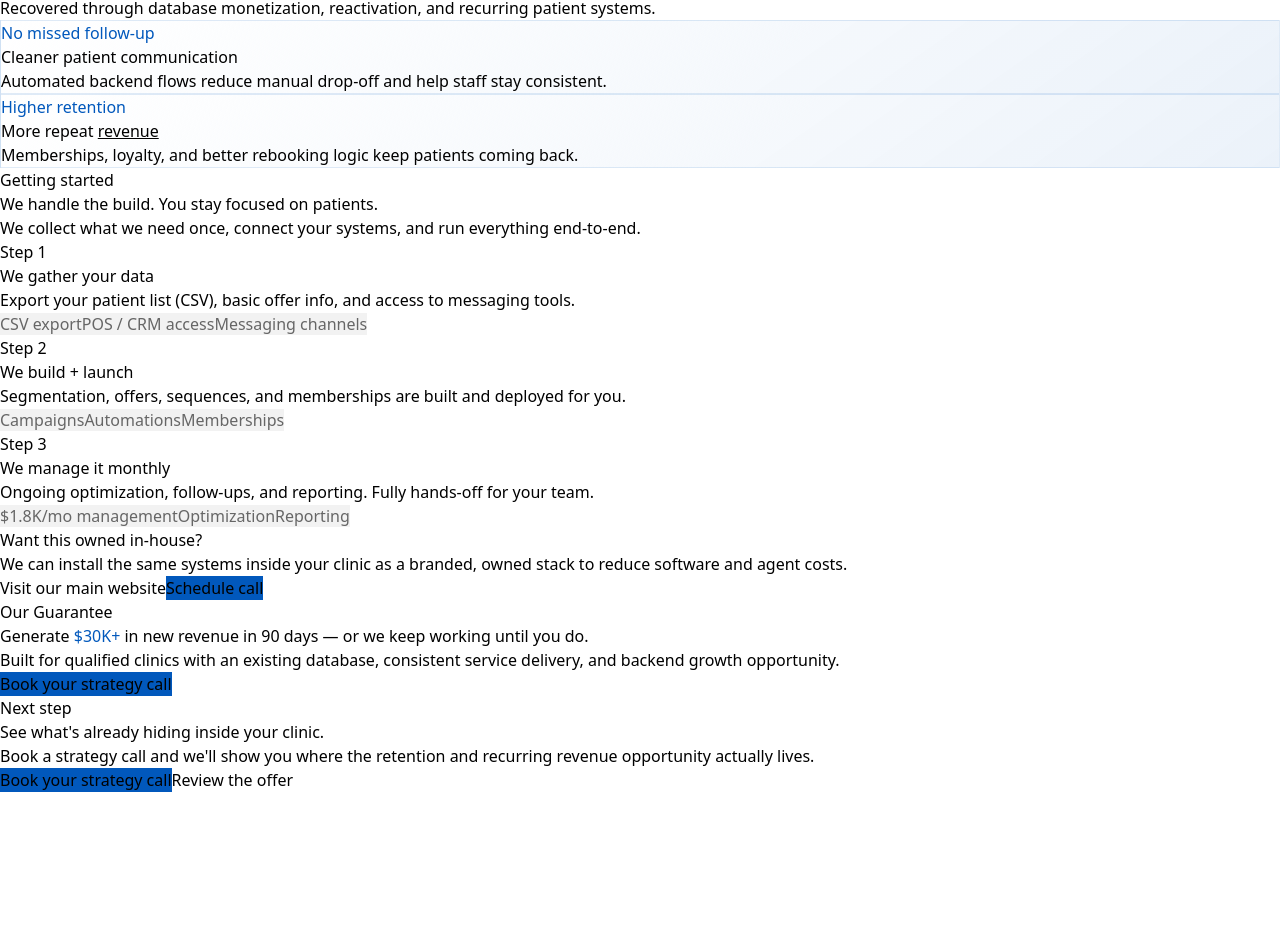
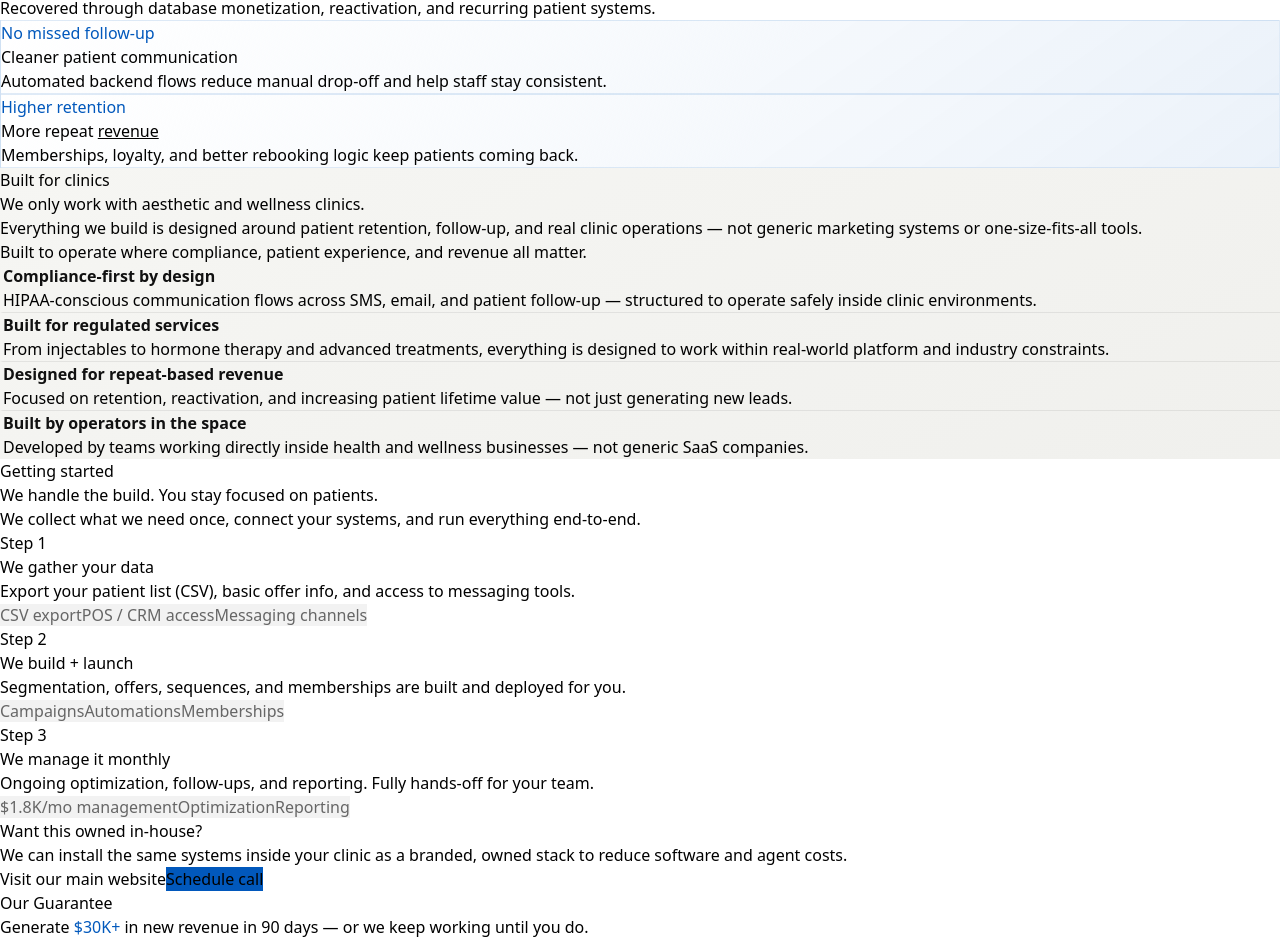
Before and after one commit to alexshue-code/synta-funnel, a React (Vite) app: page / in a window 1280 px wide. Shown: the part 4317-5260 px from the top of the page. Before the commit the page ends 5109 px from the top, so only its background shows below. Built offline with nearby package versions, Linux system fonts and the light colour scheme.

Commit message:
Add authority/trust section with scroll reveal and hover interactions

```diff
--- a/src/App.jsx
+++ b/src/App.jsx
@@ -1,4 +1,4 @@
-import React, { useEffect, useMemo, useState } from "react";
+import React, { useEffect, useMemo, useRef, useState } from "react";
 
 const ACCENT = "#0158BC";
 const BG = "#F7F7F5";
@@ -33,6 +33,7 @@ export default function SyntaRetentionOfferFunnel() {
       <MechanismSection />
       <SocialProofSection />
       <OutcomeSection />
+      <AuthoritySection />
       <OnboardingSection />
       <GuaranteeSection />
       <FinalCTASection />
@@ -587,6 +588,129 @@ function SocialProofSection() {
   );
 }
 
+function AuthoritySection() {
+  const [hoveredIndex, setHoveredIndex] = useState(null);
+  const [visible, setVisible] = useState(false);
+  const sectionRef = useRef(null);
+
+  useEffect(() => {
+    const observer = new IntersectionObserver(
+      ([entry]) => { if (entry.isIntersecting) setVisible(true); },
+      { threshold: 0.12 }
+    );
+    if (sectionRef.current) observer.observe(sectionRef.current);
+    return () => observer.disconnect();
+  }, []);
+
+  const trustItems = [
+    {
+      title: "Compliance-first by design",
+      text: "HIPAA-conscious communication flows across SMS, email, and patient follow-up — structured to operate safely inside clinic environments.",
+    },
+    {
+      title: "Built for regulated services",
+      text: "From injectables to hormone therapy and advanced treatments, everything is designed to work within real-world platform and industry constraints.",
+    },
+    {
+      title: "Designed for repeat-based revenue",
+      text: "Focused on retention, reactivation, and increasing patient lifetime value — not just generating new leads.",
+    },
+    {
+      title: "Built by operators in the space",
+      text: "Developed by teams working directly inside health and wellness businesses — not generic SaaS companies.",
+    },
+  ];
+
+  return (
+    <section
+      ref={sectionRef}
+      className="px-6 py-20 md:px-10 md:py-28"
+      style={{ background: "linear-gradient(155deg, #F6F6F3 0%, #F0F0ED 100%)" }}
+    >
+      <div className="mx-auto max-w-7xl grid gap-14 lg:grid-cols-2 lg:items-center">
+
+        {/* Left */}
+        <div
+          style={{
+            opacity: visible ? 1 : 0,
+            transform: visible ? "translateY(0)" : "translateY(16px)",
+            transition: "opacity 0.6s ease, transform 0.6s ease",
+          }}
+        >
+          <Eyebrow>Built for clinics</Eyebrow>
+          <h2 className="mt-4 text-4xl font-semibold leading-[0.98] tracking-[-0.045em] md:text-6xl">
+            We only work with aesthetic and wellness clinics.
+          </h2>
+          <p className="mt-5 max-w-md text-base leading-7 text-black/62 md:text-lg">
+            Everything we build is designed around patient retention, follow-up, and real clinic operations — not generic marketing systems or one-size-fits-all tools.
+          </p>
+          <p className="mt-4 max-w-md text-sm leading-6 text-black/40 italic">
+            Built to operate where compliance, patient experience, and revenue all matter.
+          </p>
+        </div>
+
+        {/* Right */}
+        <div className="flex flex-col overflow-hidden rounded-[28px] border border-black/7 bg-white shadow-[0_14px_40px_rgba(0,0,0,0.04)]">
+          {trustItems.map((item, i) => (
+            <TrustItem
+              key={item.title}
+              item={item}
+              index={i}
+              total={trustItems.length}
+              isHovered={hoveredIndex === i}
+              isDimmed={hoveredIndex !== null && hoveredIndex !== i}
+              onHover={() => setHoveredIndex(i)}
+              onLeave={() => setHoveredIndex(null)}
+              visible={visible}
+            />
+          ))}
+        </div>
+      </div>
+    </section>
+  );
+}
+
+function TrustItem({ item, index, total, isHovered, isDimmed, onHover, onLeave, visible }) {
+  return (
+    <div
+      onMouseEnter={onHover}
+      onMouseLeave={onLeave}
+      className="flex items-start gap-4 px-6 py-6 md:px-8"
+      style={{
+        borderLeft: `3px solid rgba(1, 88, 188, ${isHovered ? 1 : 0})`,
+        background: isHovered ? "rgba(1, 88, 188, 0.03)" : "transparent",
+        borderBottom: index < total - 1 ? "1px solid rgba(0,0,0,0.07)" : "none",
+        transform: isHovered ? "translateY(-1px)" : "translateY(0)",
+        opacity: !visible ? 0 : isDimmed ? 0.78 : 1,
+        transition: "border-left-color 0.2s ease, background 0.2s ease, transform 0.2s ease, opacity 0.55s ease",
+        transitionDelay: !visible ? "0s" : `${0.18 + index * 0.07}s`,
+      }}
+    >
+      <div
+        className="mt-[6px] h-2 w-2 flex-shrink-0 rounded-full"
+        style={{
+          background: isHovered ? ACCENT : "rgba(1,88,188,0.38)",
+          transform: isHovered ? "scale(1.25)" : "scale(1)",
+          transition: "all 0.2s ease",
+        }}
+      />
+      <div>
+        <div
+          className="text-base font-semibold tracking-[-0.02em]"
+          style={{
+            color: isHovered ? "#000000" : "#111111",
+            fontWeight: isHovered ? 700 : 600,
+            transition: "all 0.2s ease",
+          }}
+        >
+          {item.title}
+        </div>
+        <p className="mt-1 text-sm leading-6 text-black/55">{item.text}</p>
+      </div>
+    </div>
+  );
+}
+
 function OnboardingSection() {
   return (
     <section className="px-6 py-20 md:px-10 md:py-28">
```
